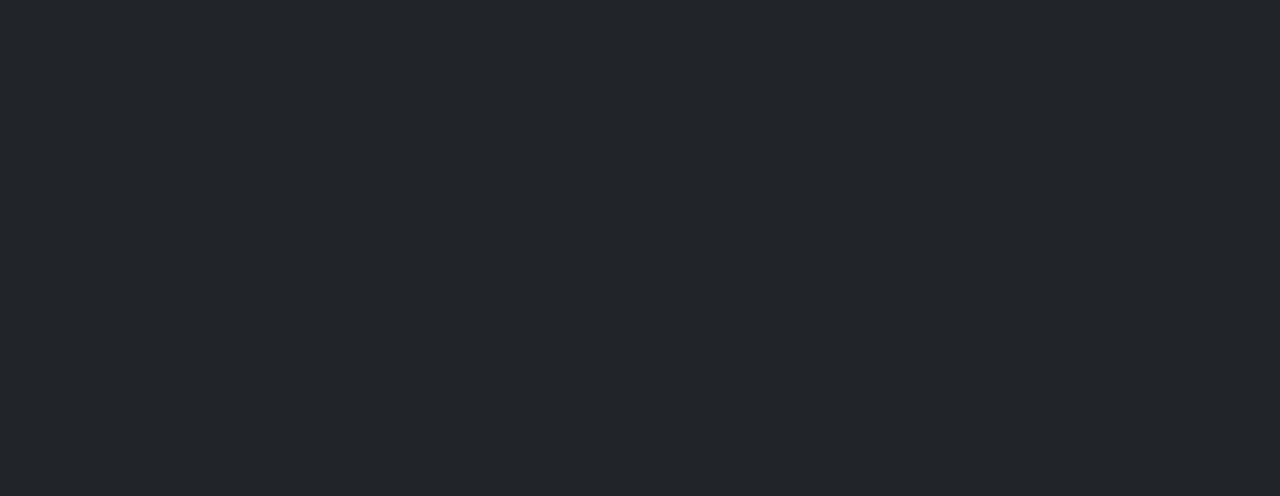
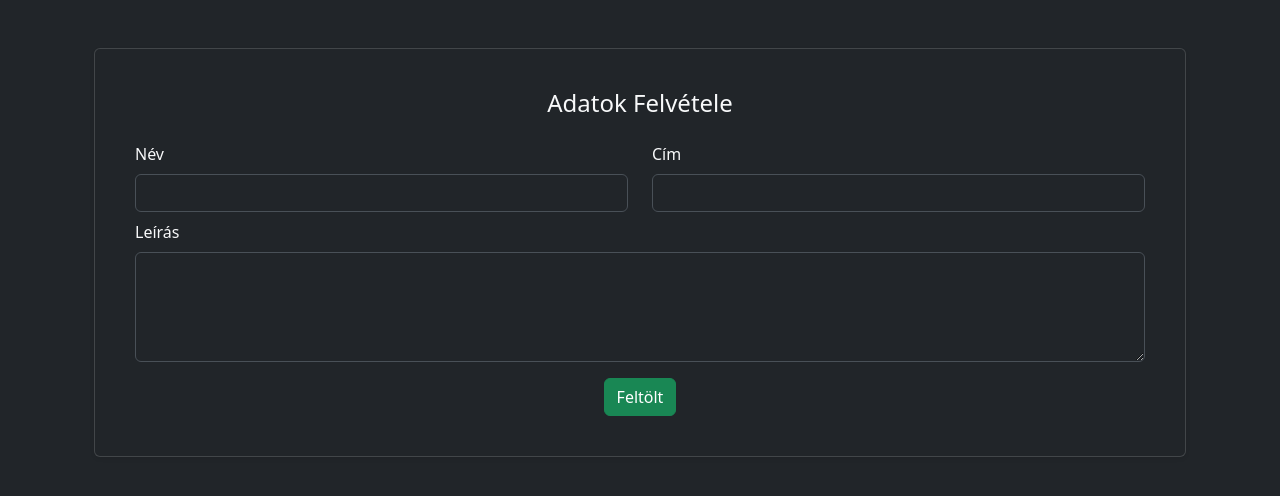
Before and after one commit to bandiiskola/viznostandalone, an Angular app in the folder viz/: page /feltolt in a window 1280 px wide. Before the commit this address led to /. Shown: the top 496 px of the page. Built offline with nearby package versions, Linux system fonts and the light colour scheme.

Commit message:
feltoltes, modositas kesz

```diff
--- a/viz/src/app/app-routing.module.ts
+++ b/viz/src/app/app-routing.module.ts
@@ -4,7 +4,7 @@
 import { HibaListaComponent } from './hiba-lista/hiba-lista.component';
 
 const routes: Routes = [
-  {path:'', component:HibaFelvitelComponent},
+  {path:'feltolt', component:HibaFelvitelComponent},
   {path:'modosit/:id', component:HibaFelvitelComponent},
   {path:'lista', component:HibaListaComponent}
 ];
--- a/viz/src/app/hiba-felvitel/hiba-felvitel.component.html
+++ b/viz/src/app/hiba-felvitel/hiba-felvitel.component.html
@@ -3,7 +3,7 @@
         <div class="card-body">
             <h4 class="card-title text-center mb-4">Adatok Felvétele</h4>
 
-                <div class="row mb-3">
+                <div class="row mb-2">
                     <div class="col-md-6">
                         <label for="nev" class="form-label">Név</label>
                         <input type="text" id="nev" name="nev" maxlength="50" class="form-control">
```
